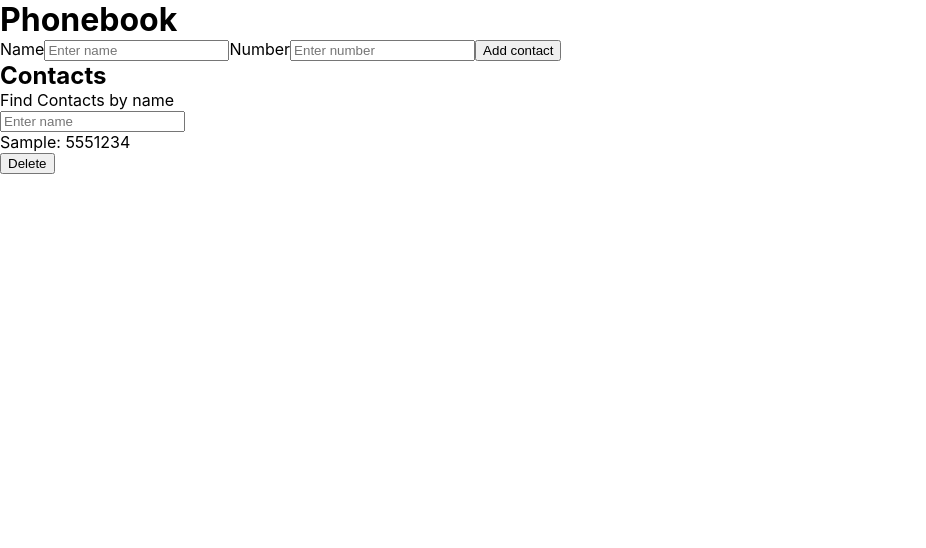
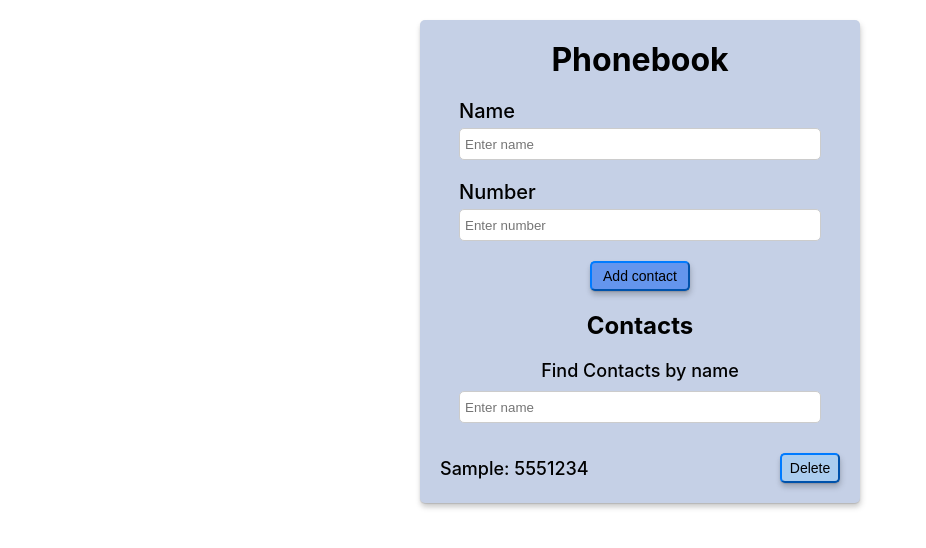
Before and after one commit to Mariya-Litvin/goit-react-hw-02-phonebook, a React (Create React App) app: page / in a window 1280 px wide. Both pictures are taken after typing "Sample", "5551234" into the empty fields and a click on the button "Add contact". Shown: the top 548 px of the page, without its empty margins (0-926 px from the left). Built offline with nearby package versions, Linux system fonts and the light colour scheme.

Commit message:
finished result

```diff
--- a/src/components/App.jsx
+++ b/src/components/App.jsx
@@ -1,9 +1,10 @@
 import { nanoid } from 'nanoid';
 
 import { Component } from 'react';
+import { Wrapper } from './App.styled';
 import { ContactForm } from './ContactForm/ContactForm';
 import { ContactList } from './ContactList/ContactList';
-import { Filter } from './Filter';
+import { Filter } from './Filter/Filter';
 
 export class App extends Component {
   state = {
@@ -68,18 +69,16 @@ export class App extends Component {
       ? this.state.filteredContacts
       : this.state.contacts;
     return (
-      <div>
+      <Wrapper>
         <h1>Phonebook</h1>
         <ContactForm onClickSubmit={this.handleSubmit} />
-        <div>
         <h2>Contacts</h2>
         <Filter
           onFindName={this.handleFindName}
           valueFilter={this.state.filter}
         />
         <ContactList contacts={contacts} onClickDelete={this.handleDelete} />
-        </div>
-      </div>
+      </Wrapper>
     );
   }
 }
--- /dev/null
+++ b/src/components/App.styled.js
@@ -0,0 +1,17 @@
+import styled from 'styled-components';
+export const Wrapper = styled.div`
+  display: flex;
+  flex-direction: column;
+  align-items: center;
+  justify-content: baseline;
+  gap: 20px;
+  margin: 20px auto;
+  padding: 20px;
+  width: 400px;
+  min-height: 350px;
+  max-height: max-content;
+  border-radius: 5px;
+  background-color: #c5d0e6;
+  box-shadow: 0px 1px 1px rgba(0, 0, 0, 0.12), 0px 4px 4px rgba(0, 0, 0, 0.06),
+    1px 4px 6px rgba(0, 0, 0, 0.16);
+`;
--- a/src/components/ContactForm/ContactForm.jsx
+++ b/src/components/ContactForm/ContactForm.jsx
@@ -1,4 +1,6 @@
+import PropTypes from 'prop-types';
 import { Component } from 'react';
+import { ButtonForm, Form, InputForm, LabelForm } from './ContactForm.styled';
 
 export class ContactForm extends Component {
   state = {
@@ -21,10 +23,10 @@ export class ContactForm extends Component {
 
   render() {
     return (
-      <form onSubmit={this.onFormSubmit}>
-        <label>
+      <Form onSubmit={this.onFormSubmit}>
+        <LabelForm>
           Name
-          <input
+          <InputForm
             type="text"
             name="name"
             placeholder="Enter name"
@@ -34,10 +36,10 @@ export class ContactForm extends Component {
             onChange={this.handleChange}
             value={this.state.name}
           />
-        </label>
-        <label>
+        </LabelForm>
+        <LabelForm>
           Number
-          <input
+          <InputForm
             type="tel"
             name="number"
             placeholder="Enter number"
@@ -47,9 +49,13 @@ export class ContactForm extends Component {
             onChange={this.handleChange}
             value={this.state.number}
           />
-        </label>
-        <button type="submit">Add contact</button>
-      </form>
+        </LabelForm>
+        <ButtonForm type="submit">Add contact</ButtonForm>
+      </Form>
     );
   }
 }
+
+ContactForm.propTypes = {
+  onClickSubmit: PropTypes.func.isRequired,
+};
--- /dev/null
+++ b/src/components/ContactForm/ContactForm.styled.js
@@ -0,0 +1,51 @@
+import styled from 'styled-components';
+
+export const Form = styled.form`
+  display: flex;
+  flex-direction: column;
+  align-items: center;
+  justify-content: center;
+  gap: 20px;
+`;
+
+export const LabelForm = styled.label`
+  display: flex;
+  flex-direction: column;
+  gap: 5px;
+  font-size: 20px;
+  font-weight: 500;
+`;
+
+export const InputForm = styled.input`
+  height: 20px;
+  width: 350px;
+  padding: 5px;
+  border: 1px solid #ccc;
+  border-radius: 5px;
+  :focus {
+    outline: none;
+    border-color: #007bff;
+    box-shadow: 0 0 0 0.2rem rgba(0, 123, 255, 0.25);
+  }
+  :hover {
+    border-color: #007bff;
+  }
+`;
+
+export const ButtonForm = styled.button`
+  width: 100px;
+  height: 30px;
+  padding: 5px;
+  font-weight: 500;
+  font-size: 14px;
+  border-radius: 5px;
+  border-color: #007bff;
+  background-color: #abcdef;
+  box-shadow: 0px 1px 1px rgba(0, 0, 0, 0.12), 0px 4px 4px rgba(0, 0, 0, 0.06),
+    1px 4px 6px rgba(0, 0, 0, 0.16);
+  transition: background-color 250ms cubic-bezier(0.4, 0, 0.2, 1);
+  :hover,
+  :focus {
+    background-color: #6495ed;
+  }
+`;
--- a/src/components/ContactList/ContactList.jsx
+++ b/src/components/ContactList/ContactList.jsx
@@ -1,16 +1,23 @@
+import { ContactListItem } from 'components/ContactListItem/ContactListItem';
+import PropTypes from 'prop-types';
+import { ListContactItem, ListContacts } from './ContactList.styled';
 export const ContactList = ({ contacts, onClickDelete }) => {
   return (
-    <ul>
+    <ListContacts>
       {contacts.map(contact => (
-        <li key={contact.id}>
-          <p>
-            {contact.name}: {contact.number}
-          </p>
-          <button type="button" onClick={() => onClickDelete(contact.id)}>
-            Delete
-          </button>
-        </li>
+        <ListContactItem key={contact.id}>
+          <ContactListItem contact={contact} onButtonDelete={onClickDelete} />
+        </ListContactItem>
       ))}
-    </ul>
+    </ListContacts>
   );
 };
+
+ContactList.propTypes = {
+  contacts: PropTypes.arrayOf(
+    PropTypes.shape({
+      id: PropTypes.string.isRequired,
+    }).isRequired
+  ).isRequired,
+  onClickDelete: PropTypes.func.isRequired,
+};
--- /dev/null
+++ b/src/components/ContactList/ContactList.styled.js
@@ -0,0 +1,16 @@
+import styled from 'styled-components';
+
+export const ListContacts = styled.ul`
+  width: 400px;
+  display: flex;
+  flex-direction: column;
+  gap: 10px;
+  margin-top: 10px;
+`;
+
+export const ListContactItem = styled.li`
+  display: flex;
+  flex-direction: row;
+  align-items: center;
+  justify-content: space-between;
+`;
--- /dev/null
+++ b/src/components/ContactListItem/ContactListItem.jsx
@@ -0,0 +1,24 @@
+import { ButtonDelete, ListContactText } from './ContactListItem.styled';
+import PropTypes from 'prop-types';
+
+export const ContactListItem = ({ contact, onButtonDelete }) => {
+  return (
+    <>
+      <ListContactText>
+        {contact.name}: {contact.number}
+      </ListContactText>
+      <ButtonDelete type="button" onClick={() => onButtonDelete(contact.id)}>
+        Delete
+      </ButtonDelete>
+    </>
+  );
+};
+
+ContactListItem.propTypes = {
+  contact: PropTypes.shape({
+    name: PropTypes.string.isRequired,
+    number: PropTypes.string.isRequired,
+    id: PropTypes.string.isRequired,
+  }).isRequired,
+  onButtonDelete: PropTypes.func.isRequired,
+};
--- /dev/null
+++ b/src/components/ContactListItem/ContactListItem.styled.js
@@ -0,0 +1,24 @@
+import styled from 'styled-components';
+
+export const ListContactText = styled.p`
+  font-size: 18px;
+  font-weight: 500;
+`;
+
+export const ButtonDelete = styled.button`
+  width: 60px;
+  height: 30px;
+  padding: 5px;
+  font-weight: 500;
+  font-size: 14px;
+  border-radius: 5px;
+  border-color: #007bff;
+  background-color: #abcdef;
+  box-shadow: 0px 1px 1px rgba(0, 0, 0, 0.12), 0px 4px 4px rgba(0, 0, 0, 0.06),
+    1px 4px 6px rgba(0, 0, 0, 0.16);
+  transition: background-color 250ms cubic-bezier(0.4, 0, 0.2, 1);
+  :hover,
+  :focus {
+    background-color: #e28090;
+  }
+`;
--- a/src/components/Filter.jsx
+++ /dev/null
@@ -1,16 +0,0 @@
-export const Filter = ({ onFindName, valueFilter }) => {
-  return (
-    <>
-      <p>Find Contacts by name</p>
-      <label>
-        <input
-          type="text"
-          name="filter"
-          placeholder="Enter name"
-          onChange={onFindName}
-          value={valueFilter}
-        />
-      </label>
-    </>
-  );
-};
--- /dev/null
+++ b/src/components/Filter/Filter.jsx
@@ -0,0 +1,23 @@
+import PropTypes from 'prop-types';
+import { FilterText, InputFilter, WrapperFilter } from './Filter.styled';
+export const Filter = ({ onFindName, valueFilter }) => {
+  return (
+    <WrapperFilter>
+      <FilterText>Find Contacts by name</FilterText>
+      <label>
+        <InputFilter
+          type="text"
+          name="filter"
+          placeholder="Enter name"
+          onChange={onFindName}
+          value={valueFilter}
+        />
+      </label>
+    </WrapperFilter>
+  );
+};
+
+Filter.propTypes = {
+  onFindName: PropTypes.func.isRequired,
+  valueFilter: PropTypes.string.isRequired,
+};
--- /dev/null
+++ b/src/components/Filter/Filter.styled.js
@@ -0,0 +1,30 @@
+import styled from 'styled-components';
+
+export const WrapperFilter = styled.div`
+  display: flex;
+  flex-direction: column;
+  align-items: center;
+  justify-content: center;
+`;
+
+export const FilterText = styled.p`
+  font-size: 18px;
+  font-weight: 500;
+`;
+
+export const InputFilter = styled.input`
+  height: 20px;
+  width: 350px;
+  padding: 5px;
+  margin-top: 10px;
+  border: 1px solid #ccc;
+  border-radius: 5px;
+  :focus {
+    outline: none;
+    border-color: #007bff;
+    box-shadow: 0 0 0 0.2rem rgba(0, 123, 255, 0.25);
+  }
+  :hover {
+    border-color: #007bff;
+  }
+`;
```
Lines whose indentation alone changed are shown as unchanged.
